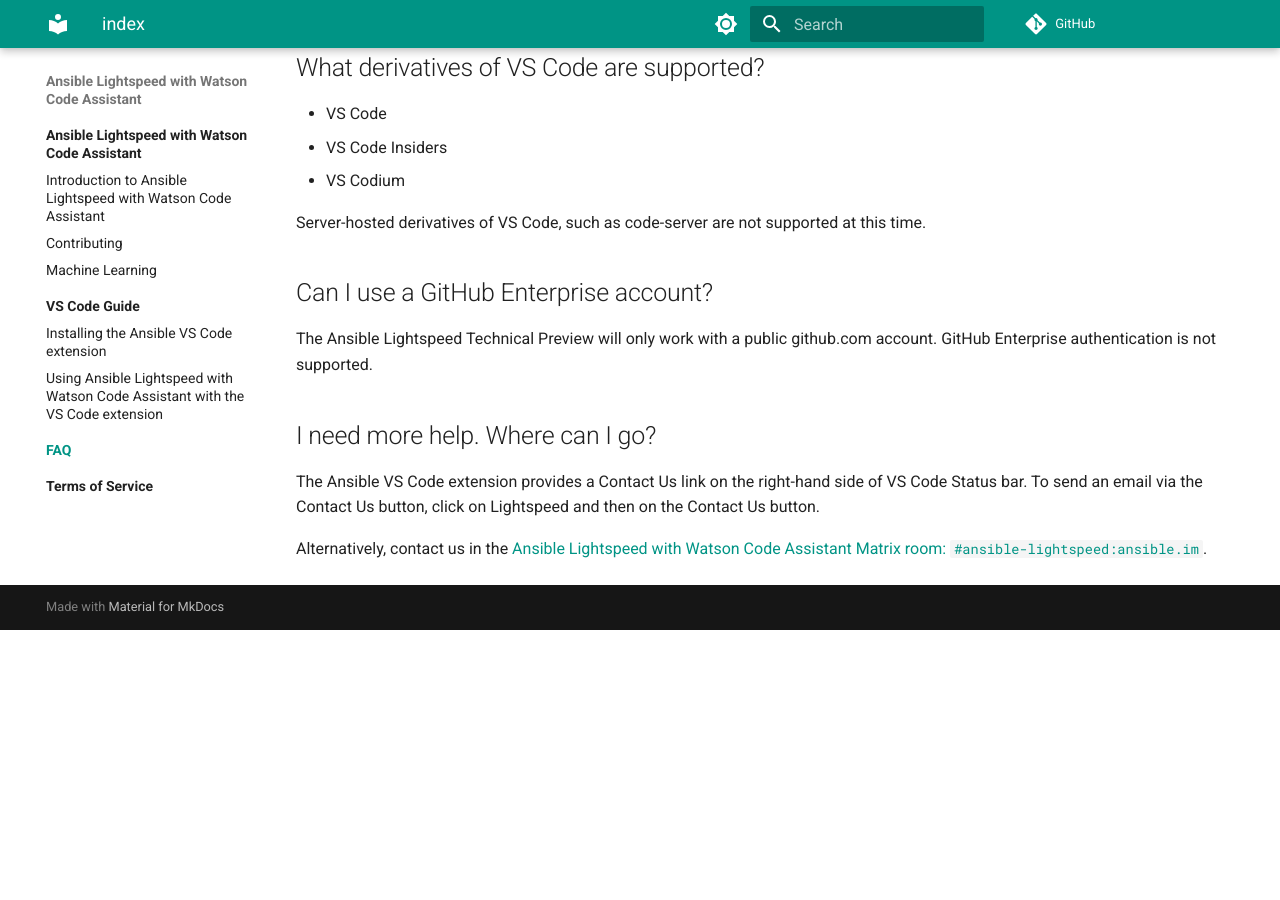
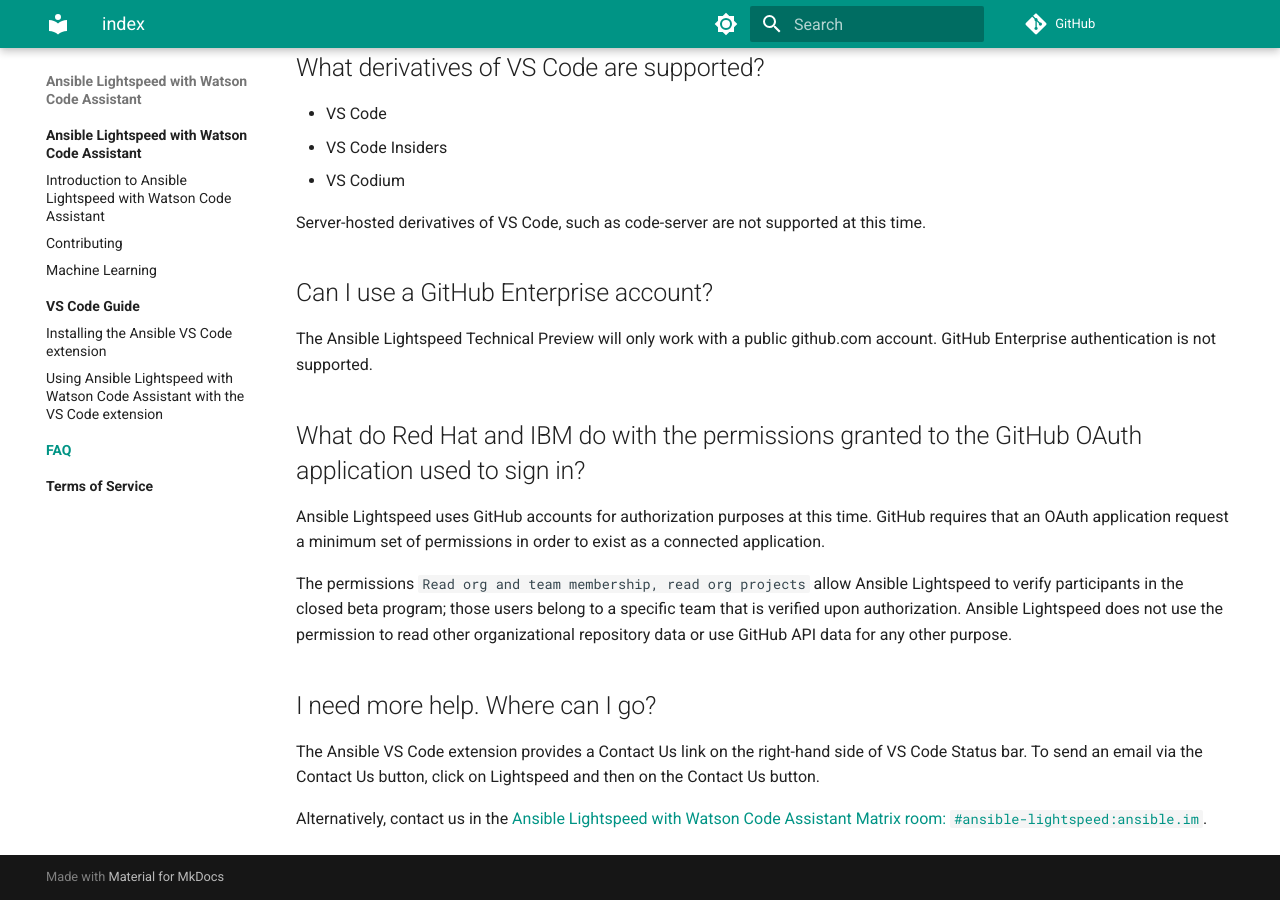
Before and after one commit to ansible/ansible-lightspeed, an MkDocs documentation site: the page built from docs/faq/index.md, in a window 1280 px wide and 900 px high, scrolled down 3124 px. Built offline with MkDocs 1.6.1 and Material for MkDocs 9.7.7, drawn with Linux system fonts in a browser that asks for light colours; comment, search, counter and statistics services are not loaded; before the commit the page ends 3754 px from its top, so only the background shows below that.

Commit message:
Added question about how RH uses the permissions granted to the GitHub oauth app (#23)

```diff
--- a/docs/faq/index.md
+++ b/docs/faq/index.md
@@ -111,6 +111,12 @@ Server-hosted derivatives of VS Code, such as code-server are not supported at t
 
 The Ansible Lightspeed Technical Preview will only work with a public github.com account.  GitHub Enterprise authentication is not supported.
 
+## What do Red Hat and IBM do with the permissions granted to the GitHub OAuth application used to sign in?
+
+Ansible Lightspeed uses GitHub accounts for authorization purposes at this time.  GitHub requires that an OAuth application request a minimum set of permissions in order to exist as a connected application.
+
+The permissions `Read org and team membership, read org projects` allow Ansible Lightspeed to verify participants in the closed beta program; those users belong to a specific team that is verified upon authorization.  Ansible Lightspeed does not use the permission to read other organizational repository data or use GitHub API data for any other purpose.
+
 ## I need more help. Where can I go?
 
 The Ansible VS Code extension provides a Contact Us link on the right-hand side of VS Code
```
